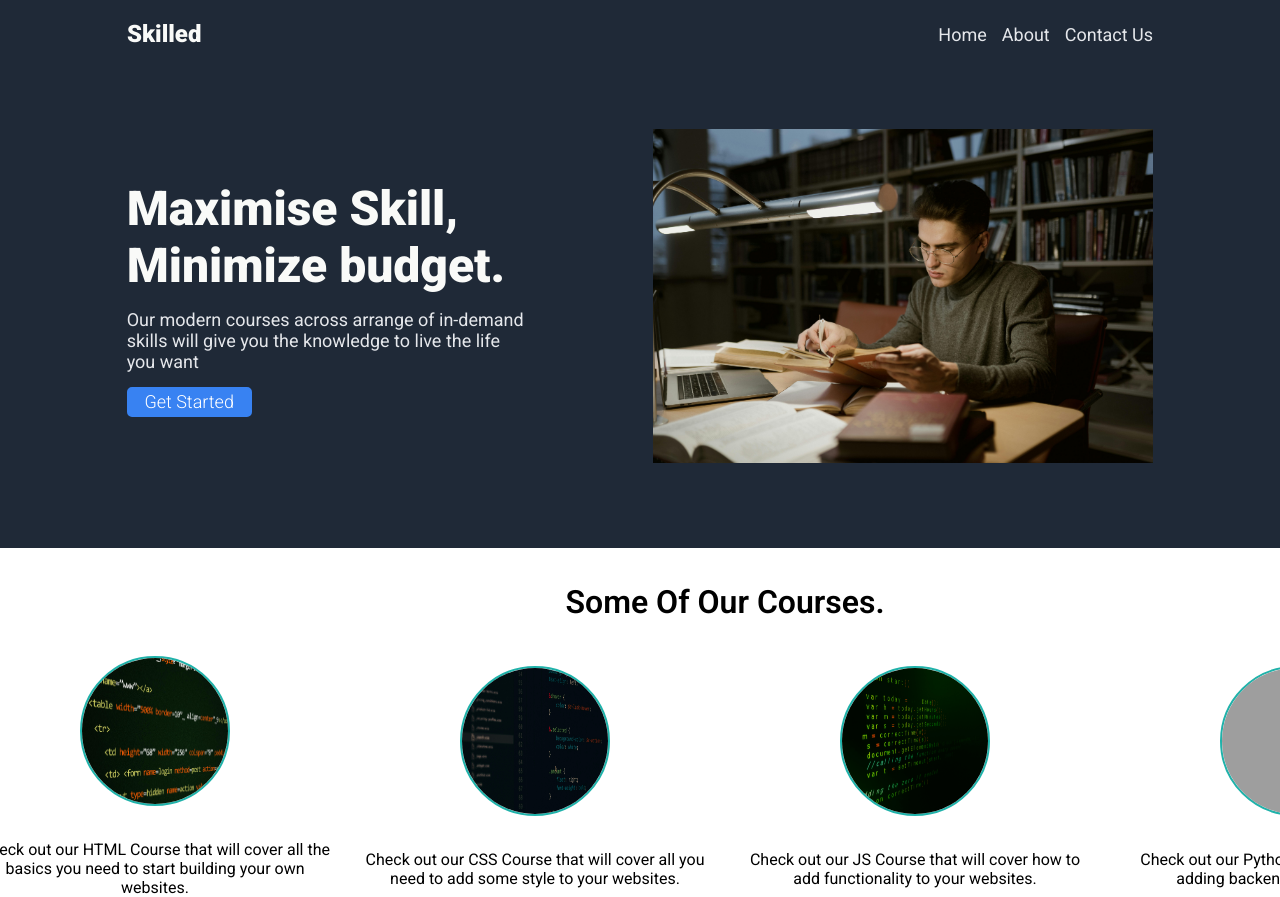
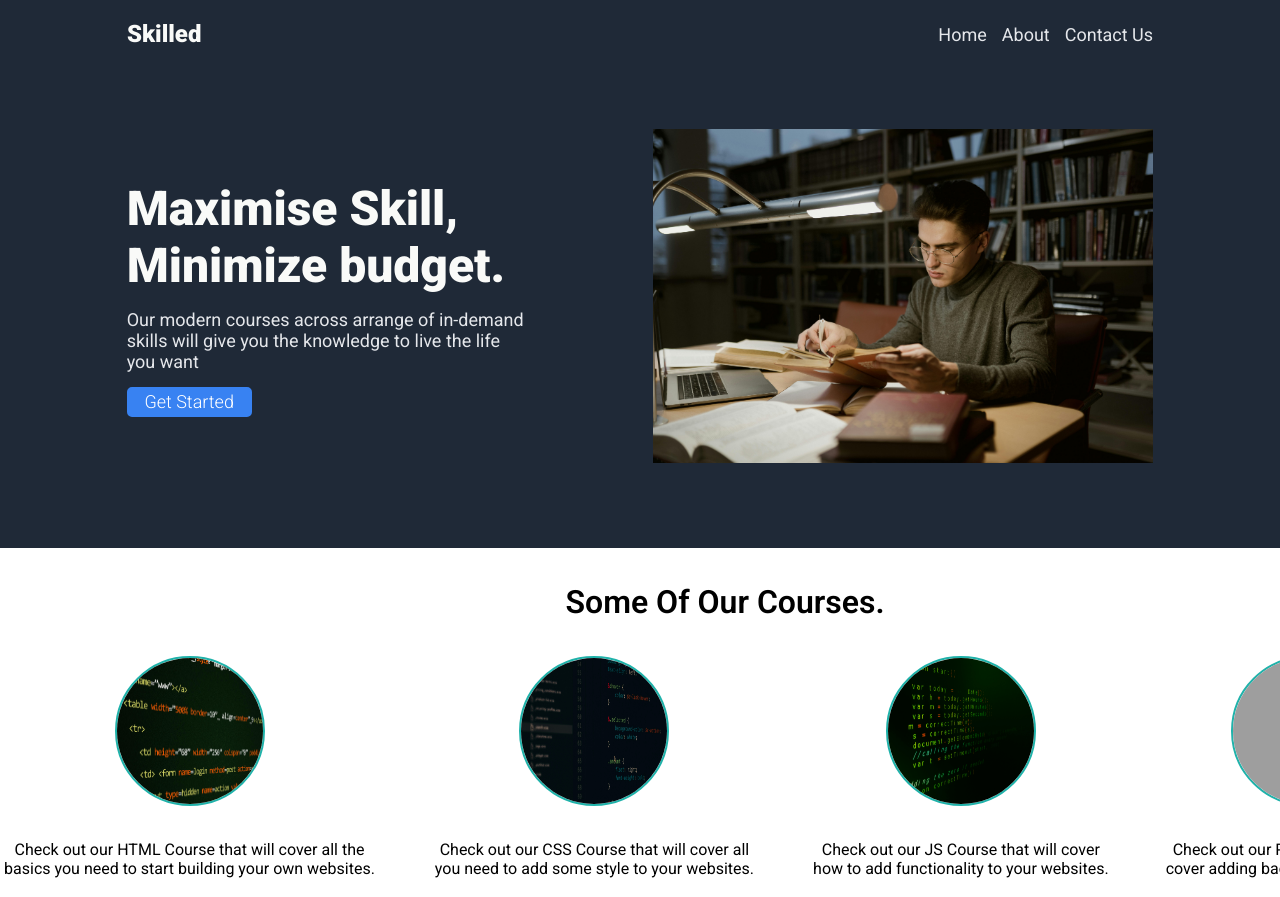
Before and after one commit to Dej-vid/odin-landing-page, a plain HTML site: page index.html in a window 1280 px wide. Shown: the top 897 px of the page. Drawn offline with Linux system fonts and the light colour scheme; grey boxes are pictures that could not be loaded.

Commit message:
Bug Fixes
- Fixed some issues with content not being in line

```diff
--- a/styles.css
+++ b/styles.css
@@ -21,6 +21,11 @@ a {
     color: #e5e7eb;
     font-size: 18px;
     text-decoration: none;
+}
+
+p {
+    margin: 0;
+    padding: 0;
 }
 
 .logo, .main-hero {
@@ -108,11 +113,10 @@ button.cta {
     justify-content: space-evenly;
     align-items: center;
     text-align: center;
-    gap: 30px;
+    gap: 50px;
 }
 
 .prd-txt {
-    width: 350px;
     display: flex;
     flex-wrap: wrap;
     justify-content: space-evenly;
```
